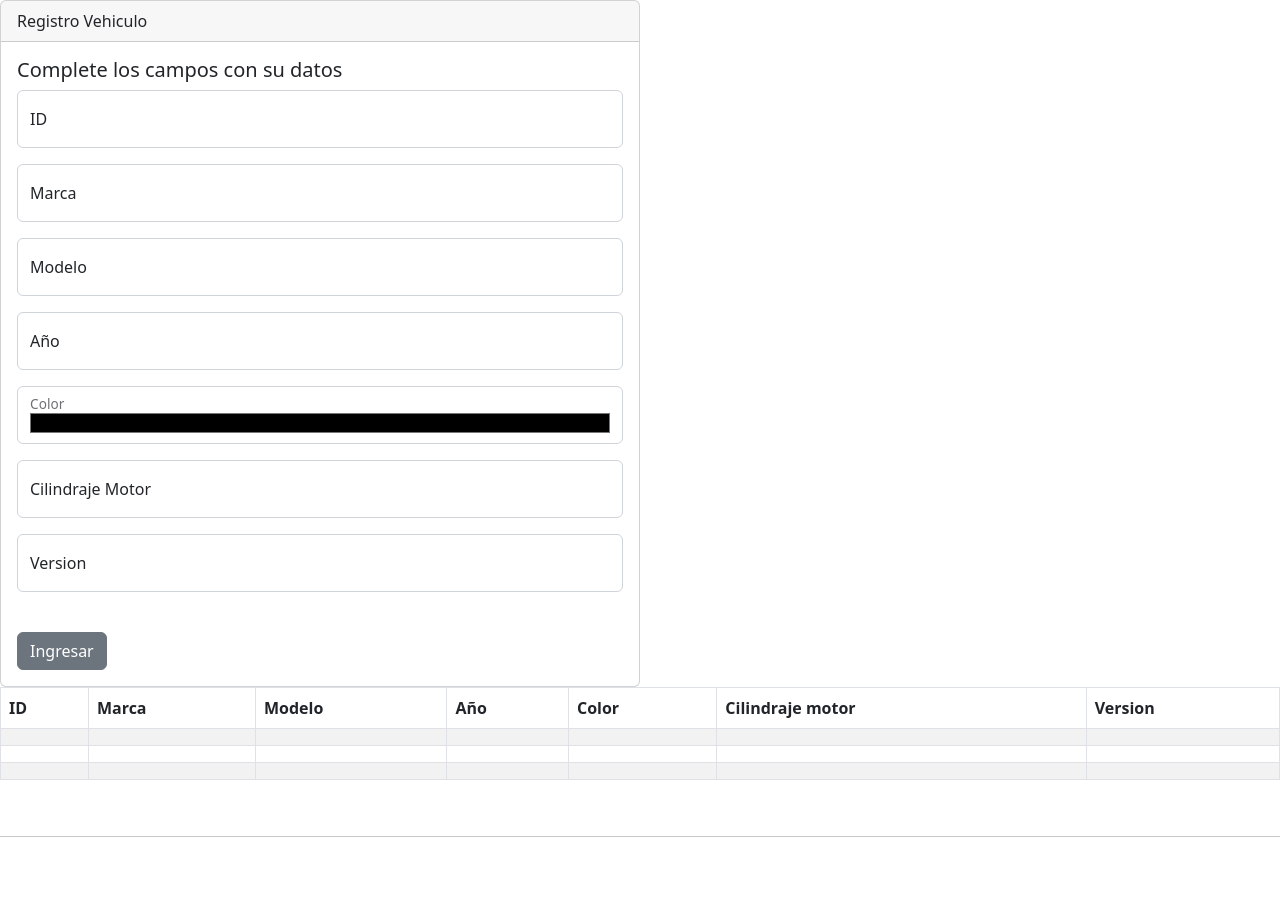
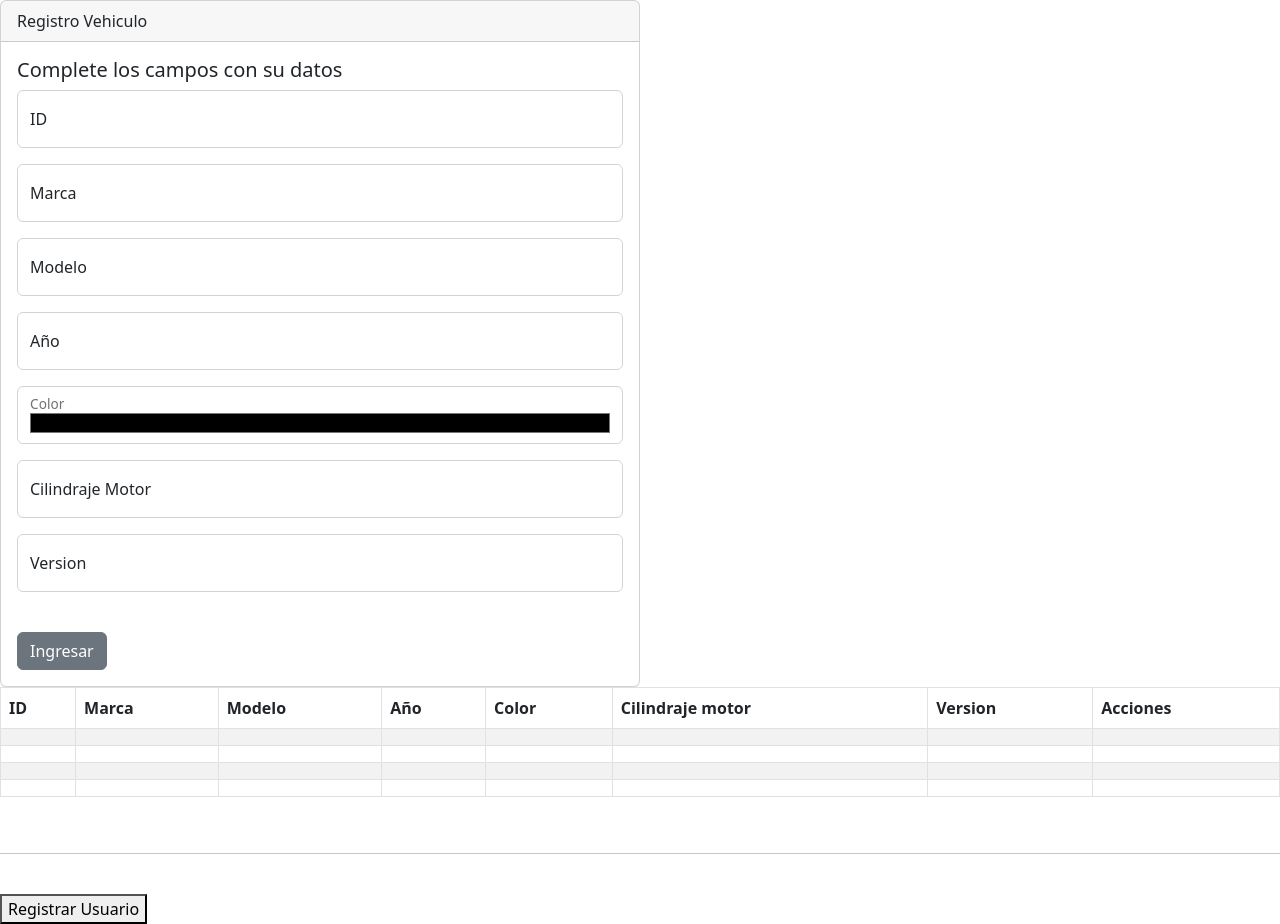
Before and after one commit to D13G0D/reactEjercices, a React (Create React App) app: page /Auto in a window 1280 px wide. Before the commit the page ends 877 px from the top, so only its background shows below. Built offline with nearby package versions, Linux system fonts and the light colour scheme.

Commit message:
cambios boton

```diff
--- a/src/components/Buttom.js
+++ b/src/components/Buttom.js
@@ -1,9 +1,9 @@
 import React from "react";
 
-const ButtomComponent = () => {
+const ButtomComponent = ({InfoBoton}) => {
     return (
         <button variant="outlined">
-            Siguiente
+            {InfoBoton}
         </button>
     )
 }
--- a/src/components/Form.js
+++ b/src/components/Form.js
@@ -49,7 +49,7 @@ const FormsUserComponent = () => {
                         </label>
                     </div> <br />
                 </div>
-                <a href="#" class="btn btn-secondary">Registrarse</a>
+                <button class="btn btn-secondary">Registrarse</button>
             </div>
         </div>
     )
--- a/src/components/TableCar.js
+++ b/src/components/TableCar.js
@@ -12,12 +12,14 @@ const TableCarComponent = () => {
       <th scope="col">Color</th>
       <th scope="col">Cilindraje motor</th>
       <th scope="col">Version</th>
+      <th scope="col">Acciones</th>
 
     </tr>
   </thead>
   <tbody>
     <tr>
       <th></th>
+      <td></td>
       <td></td>
       <td></td>
       <td></td>
@@ -33,9 +35,21 @@ const TableCarComponent = () => {
       <td></td>
       <td></td>
       <td></td>
+      <td></td>
     </tr>
     <tr>
       <th></th>
+      <td></td>
+      <td></td>
+      <td></td>
+      <td></td>
+      <td></td>
+      <td></td>
+      <td></td>
+    </tr>
+    <tr>
+      <th></th>
+      <td></td>
       <td></td>
       <td></td>
       <td></td>
--- a/src/components/TableUser.js
+++ b/src/components/TableUser.js
@@ -9,11 +9,13 @@ const TableUserComponent = () => {
             <th scope="col">Nombre</th>
             <th scope="col">Apellido</th>
             <th scope="col">Correo</th>
+            <th scope="col">Acciones</th>
           </tr>
         </thead>
         <tbody>
           <tr>
             <th></th>
+            <td></td>
             <td></td>
             <td></td>
             <td></td>
@@ -23,9 +25,19 @@ const TableUserComponent = () => {
             <td></td>
             <td></td>
             <td></td>
+            <td></td>
           </tr>
           <tr>
             <th scope="row"></th>
+            <td></td>
+            <td></td>
+            <td></td>
+            <td></td>
+          </tr>
+          <tr>
+            <th scope="row"></th>
+            <td></td>
+            <td></td>
             <td></td>
             <td></td>
           </tr>
--- a/src/pages/Auto.js
+++ b/src/pages/Auto.js
@@ -1,5 +1,5 @@
 import React from "react";
-import { FormCarComponent, TableCarComponent,} from "../components";
+import { FormCarComponent, TableCarComponent,ButtomComponent} from "../components";
 
 const AutoPage = () =>{
     return(
@@ -10,6 +10,7 @@ const AutoPage = () =>{
                 </div>
             </div>
             <TableCarComponent/><br/> <hr/> <br/>
+            <ButtomComponent InfoBoton={"Registrar Usuario"}/>
         </div>
     )
 }
--- a/src/pages/Register.js
+++ b/src/pages/Register.js
@@ -10,7 +10,7 @@ const RegisterPage = () =>{
                 </div>
             </div>
             <TableUserComponent/><br/> <hr/> <br/>
-            <ButtomComponent/>
+            <ButtomComponent InfoBoton={"Ir a registrar auto"}/>
         </div>
     )
 }
```
